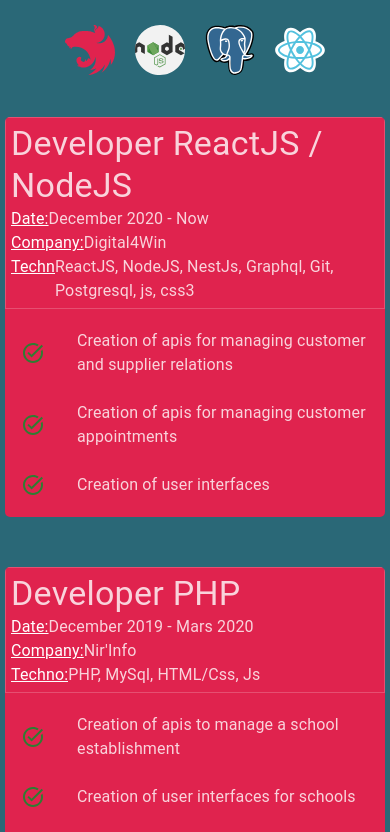
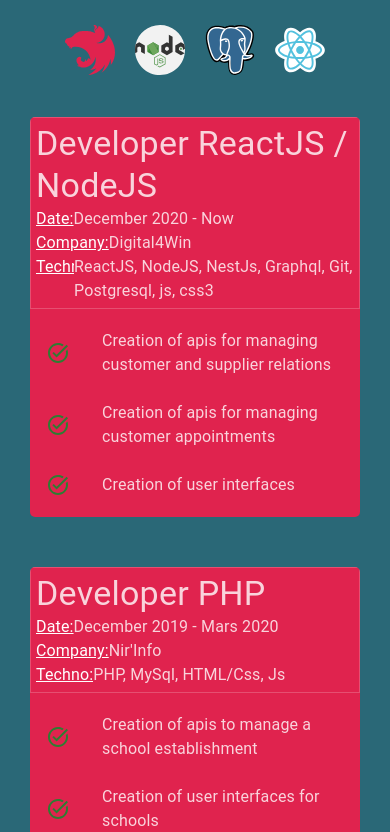
Before and after one commit to crystel1996/crystel.dev, a React (Create React App) app: page / in a window 390 px wide. Shown: the part 2072-2904 px from the top of the page. Built offline with nearby package versions, Linux system fonts and the light colour scheme.

Commit message:
fix-margin-experiences

```diff
--- a/src/Components/Experiences/style.module.css
+++ b/src/Components/Experiences/style.module.css
@@ -65,7 +65,7 @@
 
     .experiencesItem {
         width: 100%;
-        margin: 25px 0;
+        margin: 25px;
     }
 
     .experienceTitle p {
```
